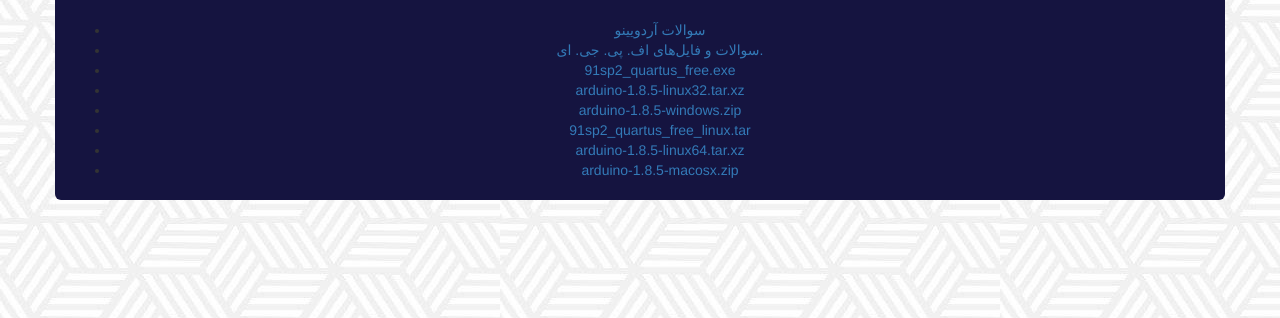
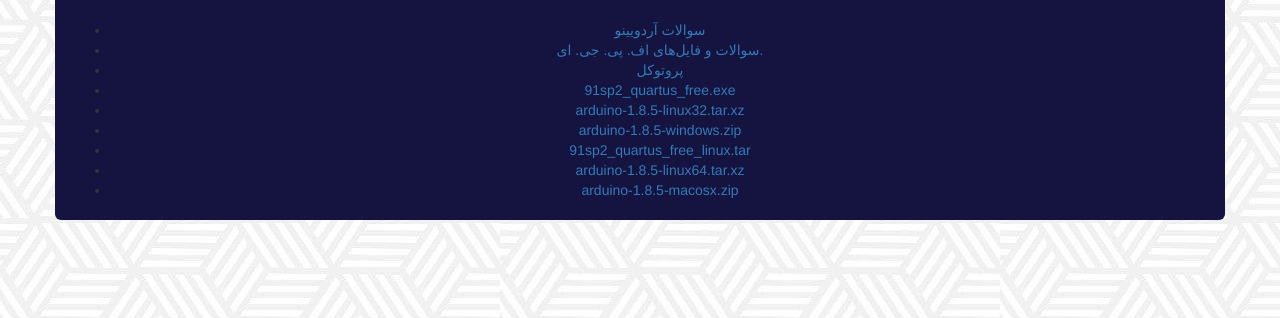
Before and after one commit to altostratous/gatuino-scoreboard, a Django app: template features/templates/scoreboard.html in a window 1280 px wide. Shown: the part 203-521 px from the top of the page. Run offline with Django 3.2, Linux system fonts and the light colour scheme; the template is opened without the code that fills it, so the values that code supplies are empty; parts of the project's set-up code (start-up, migrations or seed data) failed here and were passed over; some libraries are stand-ins or nearby versions.

Commit message:
Add protocol link

```diff
--- a/features/templates/scoreboard.html
+++ b/features/templates/scoreboard.html
@@ -27,6 +27,7 @@
 <ul>
     <li><a href="/static/Problems.pdf">سوالات آردویینو</a></li>
     <li><a href="/static/FPGAfiles.zip">سوالات و فایل‌های اف. پی. جی. ای.</a></li>
+    <li><a href="/static/PROTOCOL.pdf">پروتوکل</a></li>
     <li><a href="/static/91sp2_quartus_free.exe">91sp2_quartus_free.exe</a></li>
     <li><a href="/static/arduino-1.8.5-linux32.tar.xz">arduino-1.8.5-linux32.tar.xz</a></li>
     <li><a href="/static/arduino-1.8.5-windows.zip">arduino-1.8.5-windows.zip</a></li>
```
